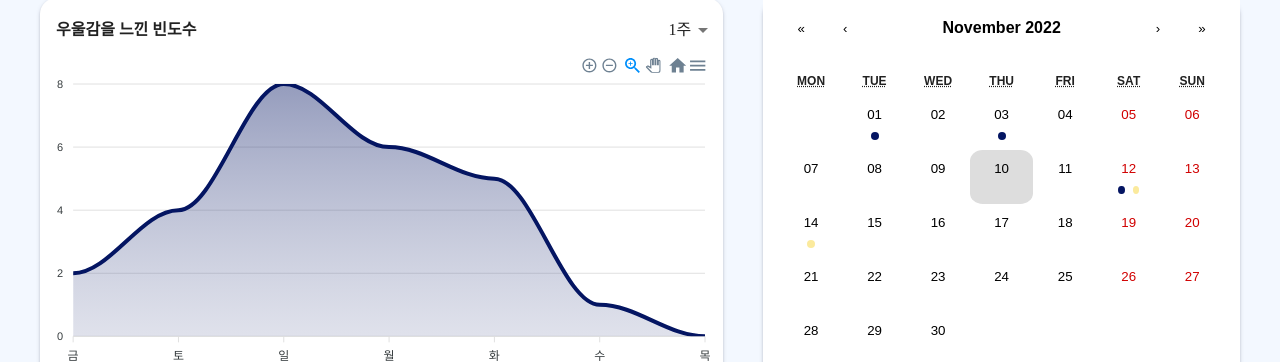
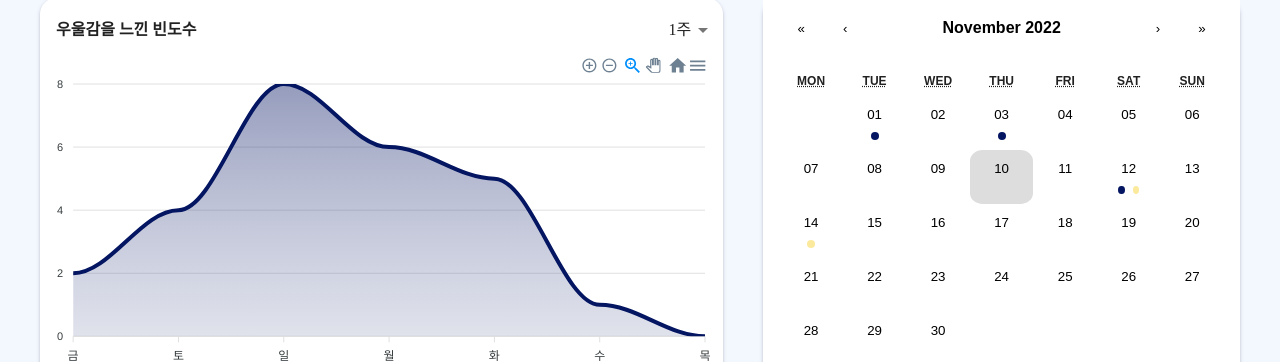
Before and after one commit to 0hee0/2022-HCI-Capstone, a React (Create React App) app in the folder comfort-fe/: page / in a window 1280 px wide. Shown: the part 124-486 px from the top of the page. Built offline with nearby package versions, Linux system fonts and the light colour scheme; a web font is replaced by a local one.

Commit message:
feat: update calendar css

```diff
--- a/comfort-fe/src/components/MonthlyCalendar.js
+++ b/comfort-fe/src/components/MonthlyCalendar.js
@@ -83,41 +83,32 @@ const useStyles = makeStyles(theme => ({
             fontSize: "1rem",
             fontWeight: 700,
         },
+        '& .react-calendar__tile': {
+            backgroundColor: "#FFF",
+            color: "#000",
+            borderRadius: "20%"
+        },
         '& .react-calendar__tile--now': {
             backgroundColor: "#DDDDDD",
             color: "#000",
             borderRadius: "20%"
         },
-        '& .react-calendar__tile:enabled:hover .react-calendar__tile:enabled:focus .react-calendar__tile--active .react-calendar__tile--active:enabled:hover .react-calendar__tile--active:enabled:focus .react-calendar__tile--hover': {
-            backgroundColor: "#FAFA",
+
+        '& .react-calendar__tile:enabled:hover': {
+            backgroundColor: "#F4F4F4",
             color: "#000",
+            borderRadius: "20%"
         },
-        // TODO: custom css
-        // '& .react-calendar__tile--active': {
-        //     backgroundColor: "#FAFA",
-        //     color: "#000",
-        // },
-        // '.react-calendar__tile--active:enabled:hover': {
-        //     backgroundColor: "#FAFA",
-        //     color: "#000",
-        // },
-        // '.react-calendar__tile--active:enabled:focus': {
-        //     backgroundColor: "#FAFA",
-        //     color: "#000",
-        // },
-        // '.react-calendar__tile--hover': {
-        //     backgroundColor: "#FAFA",
-        //     color: "#000",
-        // },
-        // '.react-calendar__tile:enabled:hover': {
-        //     backgroundColor: "#FAFA",
-        //     color: "#000",
-        // },
-        // 'react-calendar__tile:enabled:focus': {
-        //     backgroundColor: "#FAFA",
-        //     color: "#000",
-        // },
-
+        '& .react-calendar__tile:enabled:focus': {
+            backgroundColor: "pink",
+            color: "#000",
+            borderRadius: "20%"
+        },
+        '& .react-calendar__tile--active': {
+            backgroundColor: "#DDDDDD",
+            color: "#000",
+            borderRadius: "20%"
+        }
     },
     smallDot: {
         height: "8px",
```
